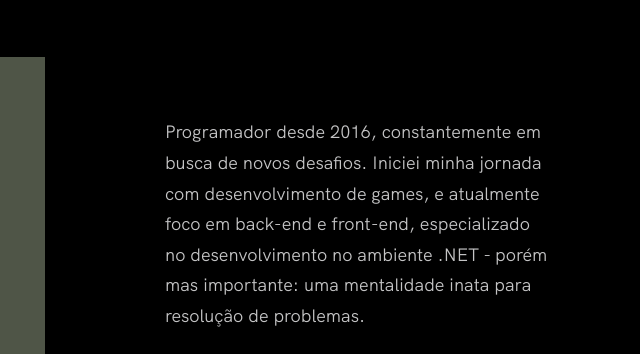
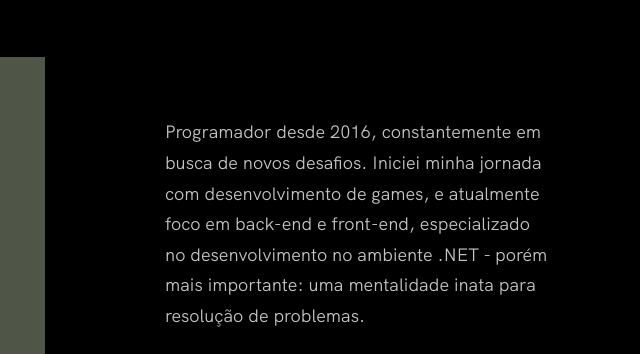
Before and after one commit to Vitoronga/vitoronga.github.io, a plain HTML site: page index.html in a window 1280 px wide. Shown: the part 3239-3593 px from the top of the page, 640-1280 px from the left. Drawn offline with Linux system fonts and the light colour scheme.

Commit message:
arrumar erro de digitação na seção sobre

```diff
--- a/index.html
+++ b/index.html
@@ -183,7 +183,7 @@
             <!-- Replace the below paragraph with info about yourself -->
             <p>
               Programador desde 2016, constantemente em busca de novos desafios. Iniciei minha jornada com desenvolvimento de games, e atualmente foco em back-end e front-end,
-              especializado no desenvolvimento no ambiente .NET - porém mas importante: uma mentalidade inata para resolução de problemas.
+              especializado no desenvolvimento no ambiente .NET - porém mais importante: uma mentalidade inata para resolução de problemas.
             </p>
             <p>
               Skills: .NET, C#, SQL, WPF, .NET MAUI, Unity, Bash, Java, Git/Github, HTML, CSS, JS, Python, Lua, Docker.
```
